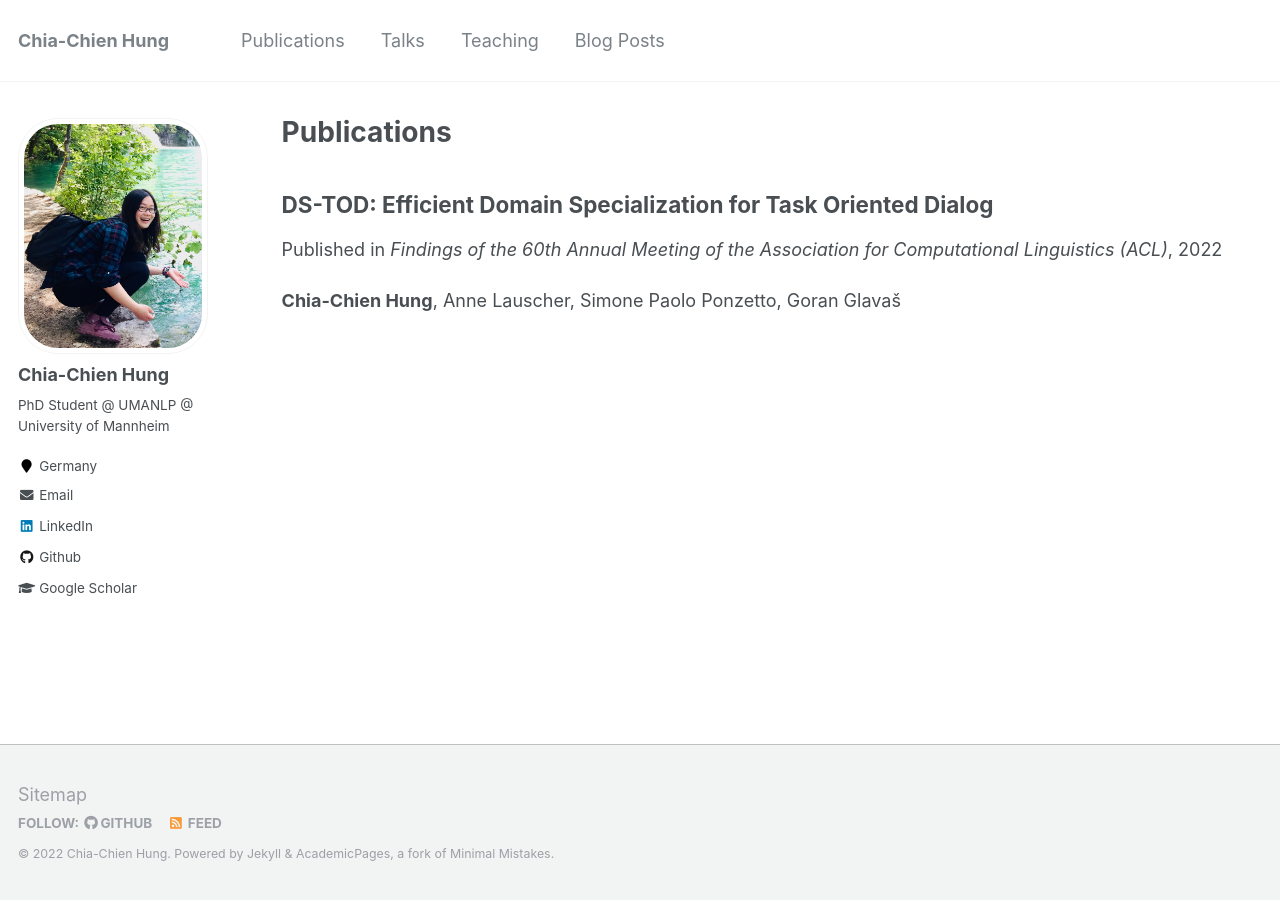
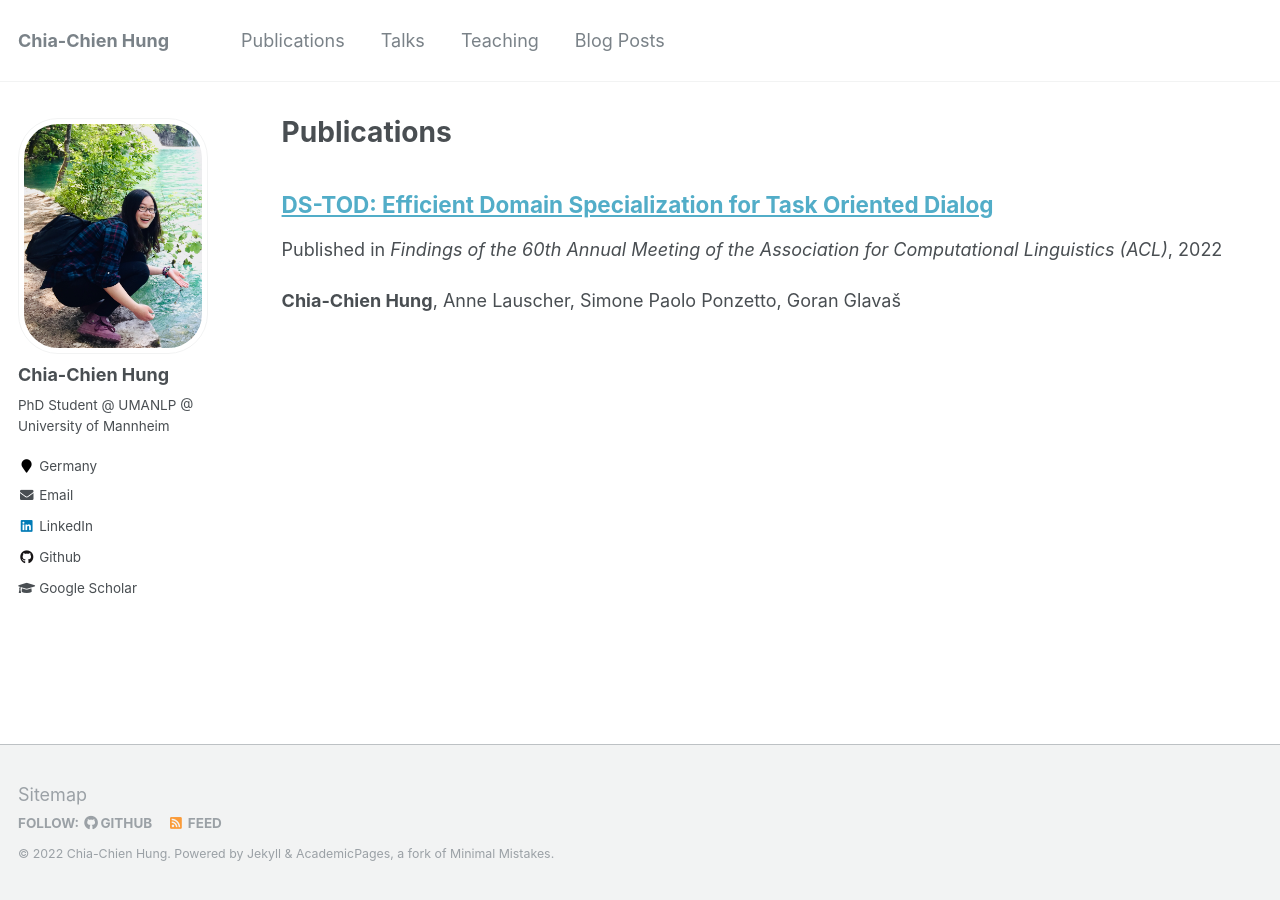
Before and after one commit to chiachienhung/chiachienhung.github.io, a Jekyll site: the page built from _pages/publications.md, in a window 1280 px wide. Built offline with Jekyll 4.4.1, drawn with Linux system fonts in a browser that asks for light colours.

Commit message:
Update archive-single.html

```diff
--- a/_includes/archive-single.html
+++ b/_includes/archive-single.html
@@ -27,11 +27,10 @@
     {% endif %}
 
     <h2 class="archive__item-title" itemprop="headline">
-      {% if post.collection == 'publications' %}
-        {{ title }}
-      {% elsif post.link %}
+      {% if post.link %}
         <a href="{{ post.link }}">{{ title }}</a> <a href="{{ base_path }}{{ post.url }}" rel="permalink"><i class="fa fa-link" aria-hidden="true" title="permalink"></i><span class="sr-only">Permalink</span></a>
-      {% else %} <a href="{{ base_path }}{{ post.url }}" rel="permalink">{{ title }}</a>
+      {% else %}
+        <a href="{{ base_path }}{{ post.url }}" rel="permalink">{{ title }}</a>
       {% endif %}
     </h2>
 
```
